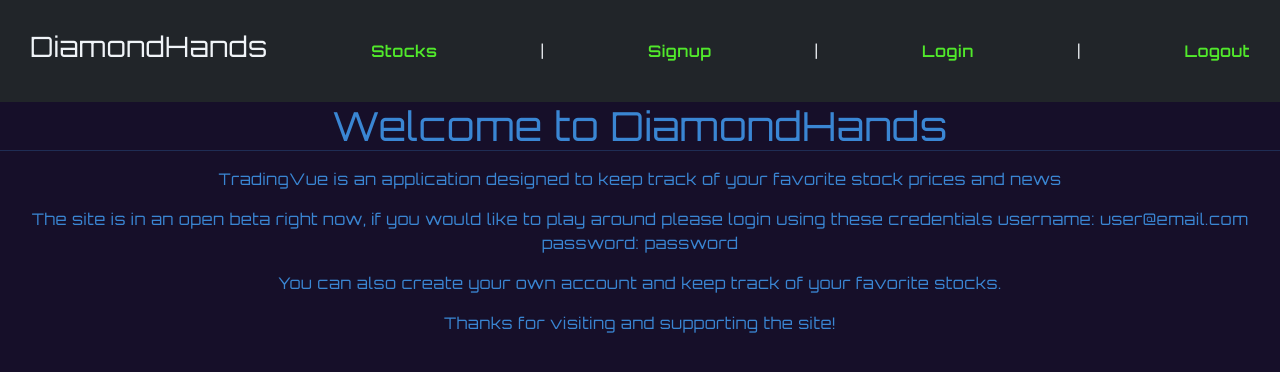
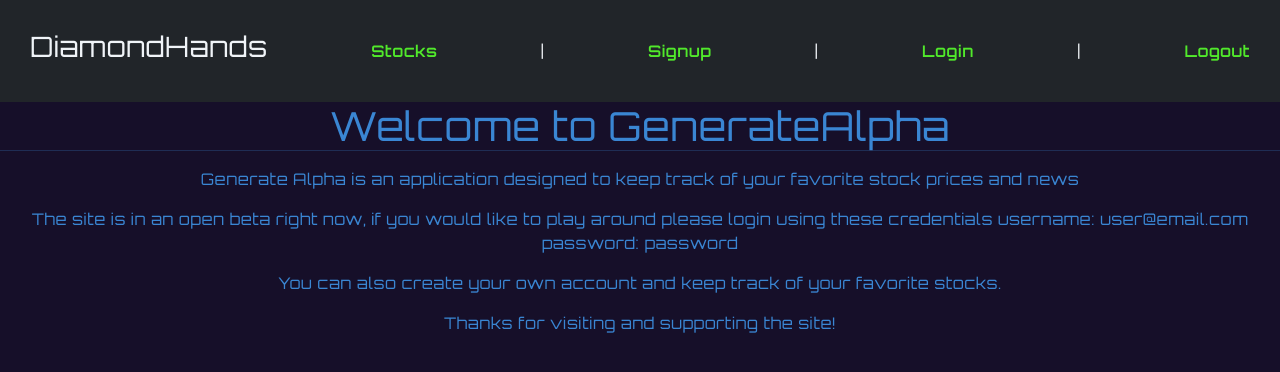
Before and after one commit to thompson-jacob/stock-capstone-front, a Vue app: page / in a window 1280 px wide. Shown: the top 372 px of the page. Built offline with nearby package versions, Linux system fonts and the light colour scheme.

Commit message:
Added Routes for Logout.vue

```diff
--- a/src/router/index.js
+++ b/src/router/index.js
@@ -4,6 +4,8 @@ import Home from "../views/Home.vue"
 import Stocks from "../views/Stocks.vue";
 import Signup from "../views/Signup.vue";
 import Login from "../views/Login.vue";
+import Logout from "../views/Logout.vue";
+
 import LineChart from "../components/LineChart.vue";
 Vue.use(VueRouter);
 
@@ -29,7 +31,7 @@ const routes = [
   { path: "/signup", name: "signup", component: Signup },
   { path: "/login", name: "login", component: Login },
   { path: "/linechart", name: "linechart", component: LineChart },
-
+  { path: "/logout", name: "logout", component: Logout },
 ];
 
 const router = new VueRouter({
--- a/src/views/Home.vue
+++ b/src/views/Home.vue
@@ -1,10 +1,10 @@
 <template>
   <div>
     <h1>
-      Welcome to DiamondHands
+      Welcome to GenerateAlpha
       <hr />
     </h1>
-    <p>TradingVue is an application designed to keep track of your favorite stock prices and news</p>
+    <p>Generate Alpha is an application designed to keep track of your favorite stock prices and news</p>
     <p>
       The site is in an open beta right now, if you would like to play around please login using these credentials
       username: user@email.com password: password
--- a/src/views/Login.vue
+++ b/src/views/Login.vue
@@ -22,6 +22,7 @@
 
 <script>
 import axios from "axios";
+
 
 export default {
   data: function() {
--- a/src/views/Logout.vue
+++ b/src/views/Logout.vue
@@ -1,5 +1,6 @@
 <template>
-  <div class="logout"></div>
+  <div class="logout">
+  </div>
 </template>
 
 <script>
```
